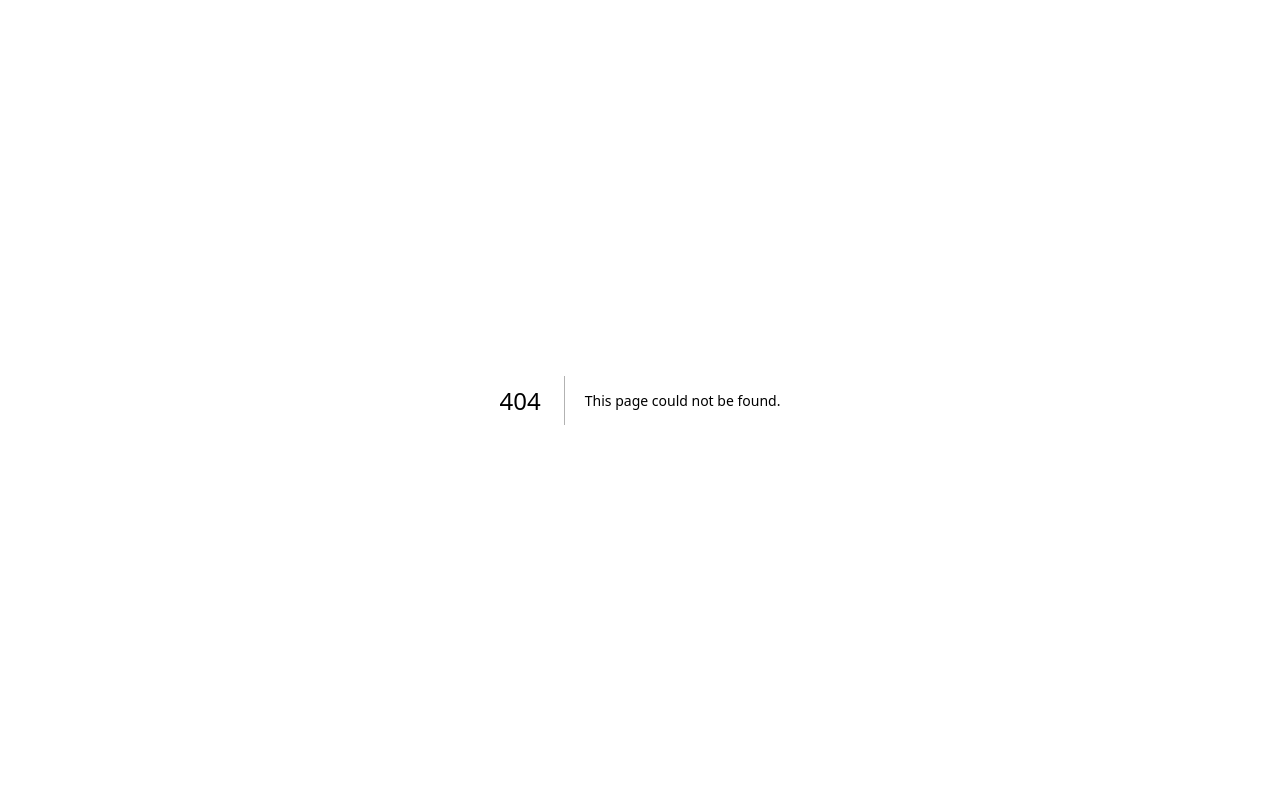
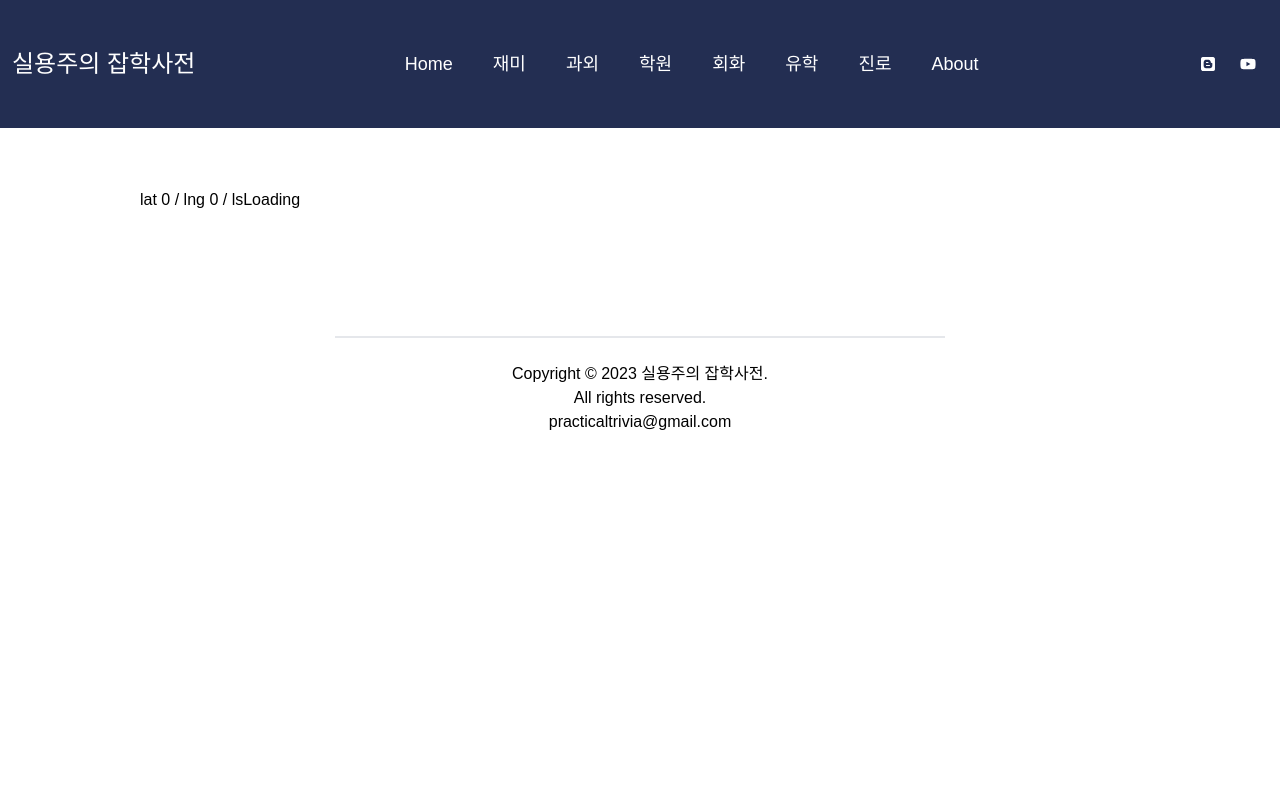
Before and after one commit to inyourcare/practical-trivia, a Next.js app: page /fun/food_roulette in a window 1280 px wide. Before the commit this address had no page. Shown: the top 800 px of the page. Built offline with nearby package versions, Linux system fonts and the light colour scheme; no server answers.

Commit message:
현재 위치 찾기 성공

```diff
--- /dev/null
+++ b/app/fun/food_roulette/layout.tsx
@@ -0,0 +1,16 @@
+export const metadata = {
+  title: "점심 너로 정했다.",
+  description:
+    "선택할 수 있는게 너무 많아서 선택하기가 어려운 현대인들을 위한 룰렛",
+  keywords:
+    "점심 너로 정했다.",
+};
+
+
+export default function FoodRouletteLayout({
+  children,
+}: {
+  children: React.ReactNode;
+}) {
+  return <section>{children}</section>;
+}
--- /dev/null
+++ b/app/fun/food_roulette/page.tsx
@@ -0,0 +1,30 @@
+import Header from "@/components/Header";
+import getPostContent from "@/components/post/getPostContent";
+import dayjs from "dayjs";
+import Markdown from "markdown-to-jsx";
+import Image from "next/image";
+import PostHeader from "@/components/post/PostHeader";
+import Nav from "@/components/Nav";
+import styles from "./about.module.css";
+import Link from "next/link";
+import WawaLinkList from "@/components/util/wawa/WawaLinkList";
+import FoodRoulette from "@/components/FoodRoulette";
+
+export default function FoodRouletteHome() {
+  const post = getPostContent("about");
+
+  return (
+    <>
+      <header className="w-full flex flex-col py-5 bg-[rgba(35,46,82,1)]">
+        <Nav />
+      </header>
+      <div className="py-12 flex justify-center">
+        <div className="w-full max-w-screen-lg">
+          <div className="w-full flex p-3 flex-col md:flex-row">
+            <FoodRoulette />
+          </div>
+        </div>
+      </div>
+    </>
+  );
+}
--- /dev/null
+++ b/components/FoodRoulette.tsx
@@ -0,0 +1,42 @@
+"use client";
+
+import { useEffect, useState } from "react";
+
+export default function FoodRoulette() {
+  const initialState = {
+    lat: 0.0,
+    lng: 0.0,
+    lsLoading: false,
+  };
+  const [state, setState] = useState(initialState);
+  useEffect(() => {
+    const { geolocation } = navigator;
+
+    geolocation.getCurrentPosition(
+      (position) => {
+        // success.
+        console.log("success", state, position.coords);
+        setState({ ...state, lat: position.coords.latitude, lng: position.coords.longitude, lsLoading: false });
+        // setState({ ...state, lng: position.coords.longitude });
+        // setState({ ...state, lsLoading: false });
+      },
+      (error) => {
+        console.warn("Fail to fetch current location", error);
+        setState({ ...state, lat: 37, lng: 127, lsLoading: false });
+        // setState({ ...state, lng: 127 });
+        // setState({ ...state, lsLoading: false });
+      },
+      {
+        enableHighAccuracy: false,
+        maximumAge: 0,
+        timeout: Infinity,
+      }
+    );
+  // eslint-disable-next-line react-hooks/exhaustive-deps
+  }, []);
+  return (
+    <div className="flex justify-center">
+      lat {state.lat} / lng {state.lng} / lsLoading {state.lsLoading}
+    </div>
+  );
+}
--- a/components/Nav.tsx
+++ b/components/Nav.tsx
@@ -19,6 +19,7 @@ function Nav() {
       <nav className="gap-3 sm:gap-5 md:gap-10 lg:gap-10 xl:gap-10 2xl:gap-10 inline-flex justify-center sm:justify-center md:justify-right mt-5 sm:mt-5 md:mt-0 lg:mt-0 xl:mt-0 2xl:mt-0  items-start text-white text-left font-medium">
 
         <Link href={"/"} className="m-0 text-xs sm:text-lg md:text-lg lg:text-lg xl:text-lg 2xl:text-lg">Home</Link>
+        <Link href={"/fun/food_roulette"} className="m-0 text-xs sm:text-lg md:text-lg lg:text-lg xl:text-lg 2xl:text-lg">재미</Link>
         <Link href={"/post/tag/tutoring"} className="m-0 text-xs sm:text-lg md:text-lg lg:text-lg xl:text-lg 2xl:text-lg">과외</Link>
         <Link href={"/post/tag/academy"} className="m-0 text-xs sm:text-lg md:text-lg lg:text-lg xl:text-lg 2xl:text-lg">학원</Link>
         <Link href={"/post/tag/conversation"} className="m-0 text-xs sm:text-lg md:text-lg lg:text-lg xl:text-lg 2xl:text-lg">회화</Link>
```
